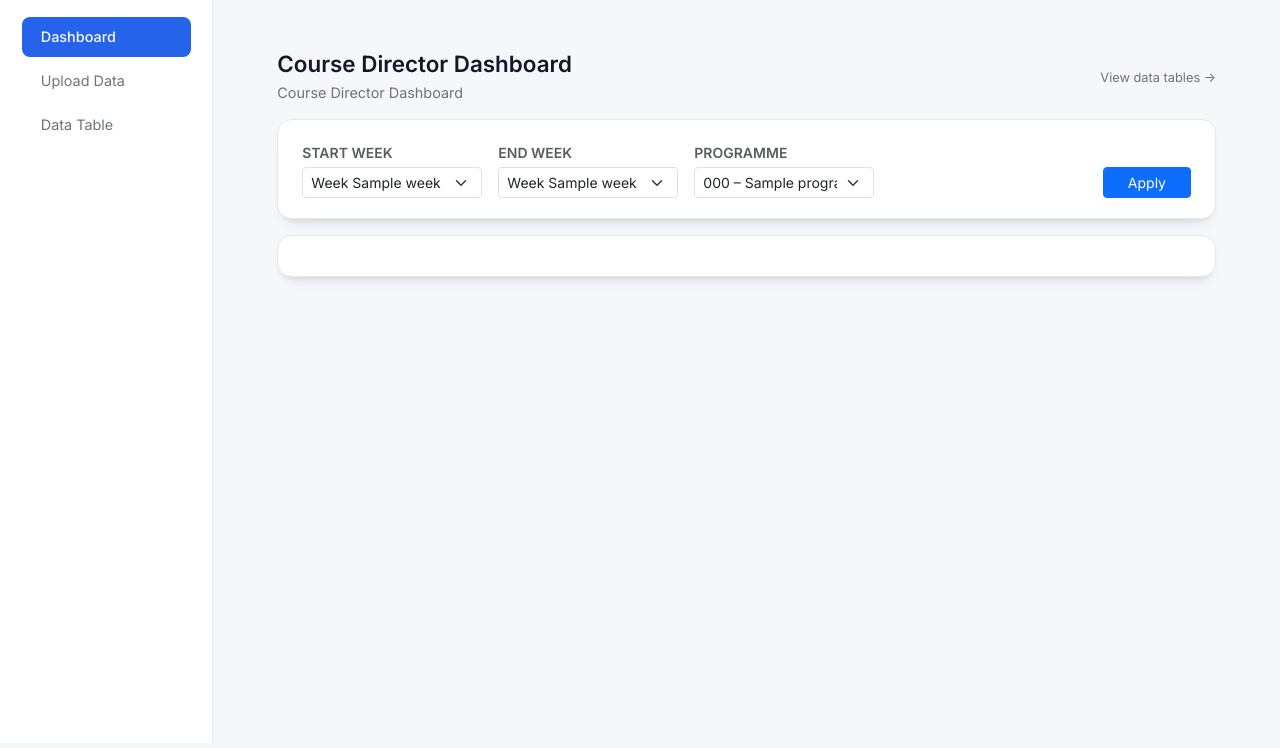
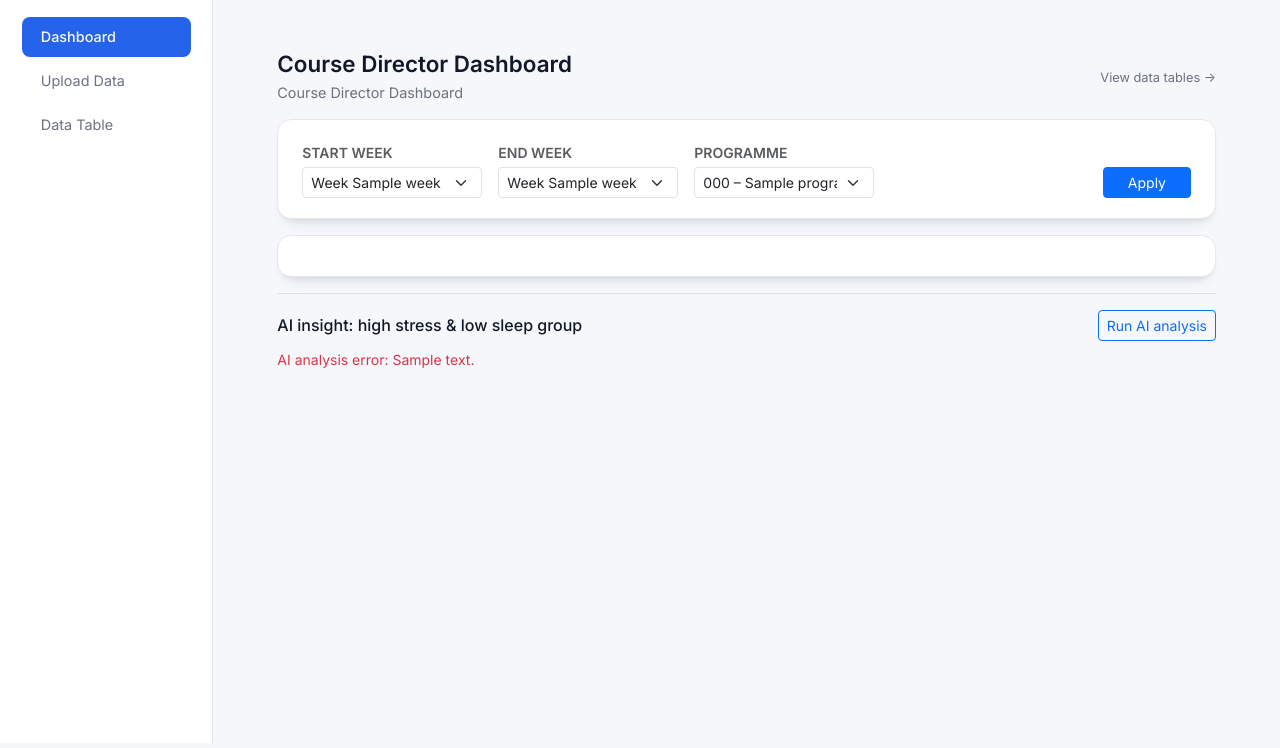
Before and after one commit to lw384/Student-Wellbeing-Monitor, a Flask app: template src/student_wellbeing_monitor/ui/templates/dashboard.html in a window 1280 px wide. Shown: the part 52-800 px from the top of the page. Run offline with Flask 3, Linux system fonts and the light colour scheme; the template is opened without the code that fills it: most values are stand-ins (such as "Sample title", 1, 10 or a date in 2020).

Commit message:
fix: run ai analysis

```diff
--- a/src/student_wellbeing_monitor/services/course_service.py
+++ b/src/student_wellbeing_monitor/services/course_service.py
@@ -767,7 +767,7 @@ class CourseService:
             "   Quantify differences where possible (e.g. ‘attendance is about 12 percentage points lower’).\n"
             "2) Summarise in clear, concise English what this means for student wellbeing and engagement.\n"
             "3) Provide 3–5 actionable recommendations for the school/teachers/Wellbeing team.\n"
-            "4) Keep the answer short and structured (use bullet points or numbered list).\n\n"
+            "4) Keep the answer short and structured (no Markdown, use bullet points or numbered list).\n\n"
             "Here is the JSON data:\n"
             f"{json.dumps(analysis_data, indent=2)}\n"
         )
--- a/src/student_wellbeing_monitor/ui/app.py
+++ b/src/student_wellbeing_monitor/ui/app.py
@@ -253,14 +253,14 @@ def dashboard(role):
                 }
             )
 
-        high_stress_ai = course_service.analyze_high_stress_sleep_with_ai(
+    run_ai = request.args.get("run_ai") == "1"
+    ai_result = None
+
+    if role == "wellbeing" and current_programme and run_ai:
+        ai_result = course_service.analyze_high_stress_sleep_with_ai(
             programme_id=current_programme,
             week_start=start_week,
             week_end=end_week,
-            # 阈值你可以保持默认，也可以从 query 参数里读
-            stress_threshold=4.0,
-            sleep_threshold=6.0,
-            min_weeks=1,
         )
     else:  # course leader
         # -------- A. 出勤风险 --------
@@ -313,6 +313,7 @@ def dashboard(role):
                     "details": stu.get("details", []),
                 }
             )
+    print(ai_result, "jhjdhfjh")
 
     # ---------- 7. 渲染 ----------
     return render_template(
@@ -338,7 +339,7 @@ def dashboard(role):
         students_to_contact=students_to_contact,
         attendance_risk_students=attendance_risk_students,
         submission_risk_students=submission_risk_students,
-        high_stress_ai=high_stress_ai,
+        ai_result=ai_result,
         programme_stats={
             "labels": programme_labels,
             "avgStress": programme_avg_stress,
--- a/src/student_wellbeing_monitor/ui/templates/dashboard.html
+++ b/src/student_wellbeing_monitor/ui/templates/dashboard.html
@@ -1,7 +1,6 @@
 {% extends "layout.html" %}
 {% set active_page = 'dashboard' %}
 {% set simple_layout = False %}
-
 {% block content %}
 <div class="main-content">
 
@@ -469,49 +468,37 @@
     {% endif %}
   </div>
   {# --- AI insight: high stress & low sleep vs engagement --- #}
-  {% if high_stress_ai and high_stress_ai.aiAnalysis %}
-  {% set ai = high_stress_ai.aiAnalysis %}
-  <div class="card-elevated mt-3">
-    <div class="d-flex justify-content-between align-items-center mb-2">
-      <h6 class="mb-0">AI insight: high stress & low sleep students</h6>
-      <span class="text-muted small">
-        Based on stress, sleep, attendance, submissions and grades.
-      </span>
-    </div>
+    <div class="mt-3 pt-3 border-top">
+      <div class="d-flex justify-content-between align-items-center mb-2">
+        <h6 class="mb-0">AI insight: high stress & low sleep group</h6>
 
-    {# 1) 如果后端返回错误（比如没配置 AI_ANALYSIS_URL） #}
-    {% if ai.status == 'error' %}
-    <p class="text-muted small mb-0">
-      {{ ai.message }}
-    </p>
-
-    {% else %}
-    {# 2) 主体分析文本：假设外部 AI 返回 summary 字段 #}
-    {% if ai.summary %}
-    <p class="small mb-2">
-      {{ ai.summary }}
-    </p>
-    {% elif ai.text %}
-    <p class="small mb-2">
-      {{ ai.text }}
-    </p>
-    {% elif ai.message %}
-    <p class="small mb-2">
-      {{ ai.message }}
-    </p>
-    {% endif %}
-
-    {# 3) 建议列表：假设外部 AI 返回 recommendations: [ ... ] #}
-    {% if ai.recommendations %}
-    <ul class="small mb-0">
-      {% for rec in ai.recommendations %}
-      <li>{{ rec }}</li>
-      {% endfor %}
-    </ul>
-    {% endif %}
-    {% endif %}
+        <form method="get" action="{{ url_for('dashboard', role=role) }}" class="d-inline">
+          {# 保持当前的筛选条件 #}
+          <input type="hidden" name="start_week" value="{{ current_start_week }}">
+          <input type="hidden" name="end_week" value="{{ current_end_week }}">
+          <input type="hidden" name="programme_id" value="{{ current_programme }}">
+          <input type="hidden" name="run_ai" value="1">
+          <button type="submit" class="btn btn-sm btn-outline-primary">
+            Run AI analysis
+          </button>
+        </form>
+      </div>
+  {% if ai_result %}
+  {% if ai_result.aiAnalysis.status == 'ok' %}
+  <div class="small p-2 rounded bg-light" style="white-space: pre-line;">
+    {{ ai_result.aiAnalysis.text }}
+  </div>
+  {% else %}
+  <div class="small text-danger">
+    AI analysis error: {{ ai_result.aiAnalysis.message }}
   </div>
   {% endif %}
+  {% else %}
+  <p class="small text-muted mb-0">
+    Click "Run AI analysis" to generate a short summary comparing high stress & low sleep students with others.
+  </p>
+  {% endif %}
+</div>
 </div>
 
 {% endblock %}
```
